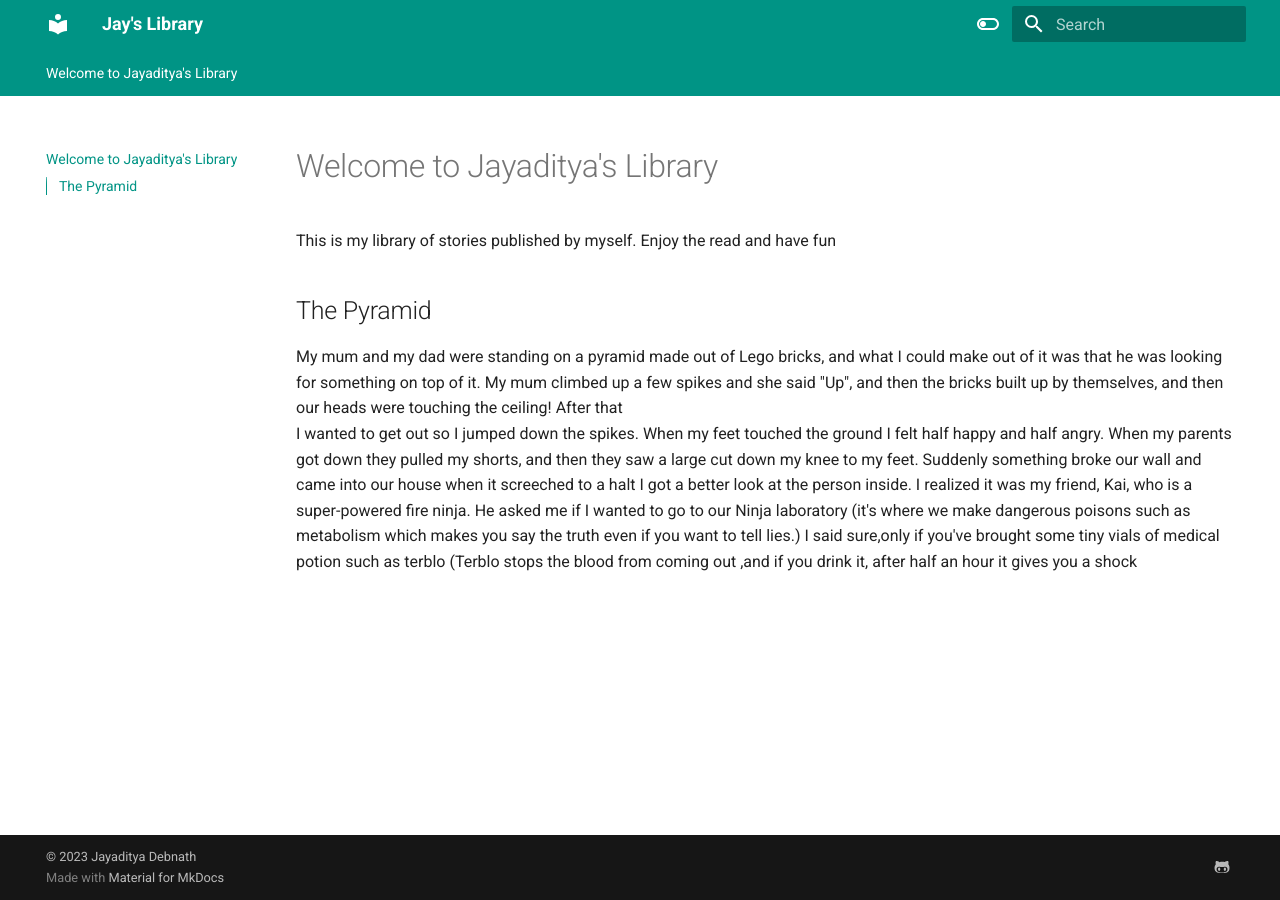
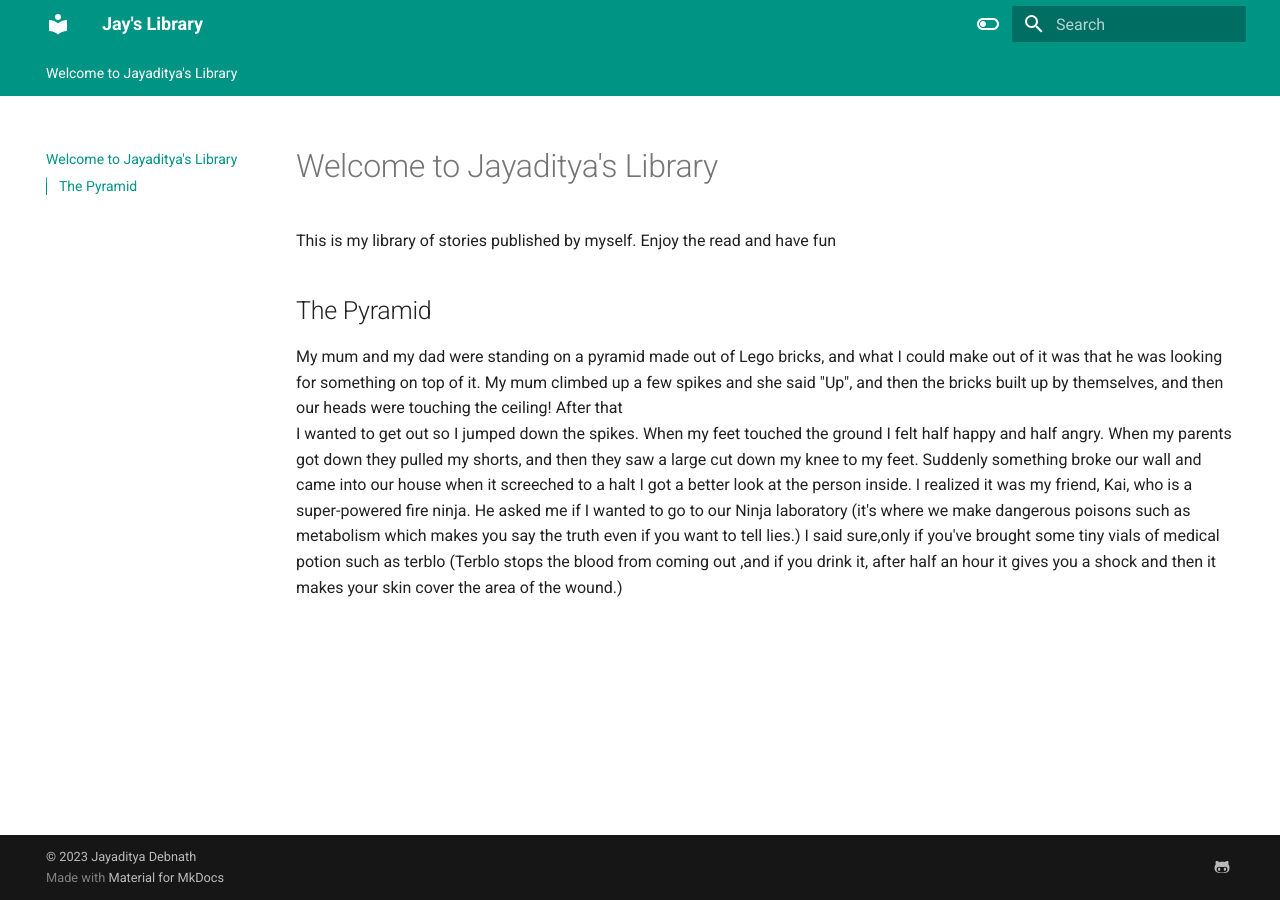
Before and after one commit to jayadityadebnath/mylibrary, an MkDocs documentation site: the page built from docs/index.md, in a window 1280 px wide. Built offline with MkDocs 1.6.1 and Material for MkDocs 9.7.7, drawn with Linux system fonts in a browser that asks for light colours.

Commit message:
Update index.md

```diff
--- a/docs/index.md
+++ b/docs/index.md
@@ -10,4 +10,4 @@
 they pulled my shorts, and then they saw a large cut down my knee to my feet. Suddenly something broke our wall and came into our house
 when it screeched to a halt I got a better look at the person inside. I realized it was my friend, Kai, who is a super-powered fire ninja.
 He asked me if I wanted to go to our Ninja laboratory (it's where we make dangerous poisons such as metabolism which makes you say the truth
-even if you want to tell lies.) I said sure,only if you've brought some tiny vials of medical potion such as terblo (Terblo stops the blood from coming out ,and if you drink it, after half an hour it gives you a shock
+even if you want to tell lies.) I said sure,only if you've brought some tiny vials of medical potion such as terblo (Terblo stops the blood from coming out ,and if you drink it, after half an hour it gives you a shock and then it makes your skin cover the area of the wound.)
```
